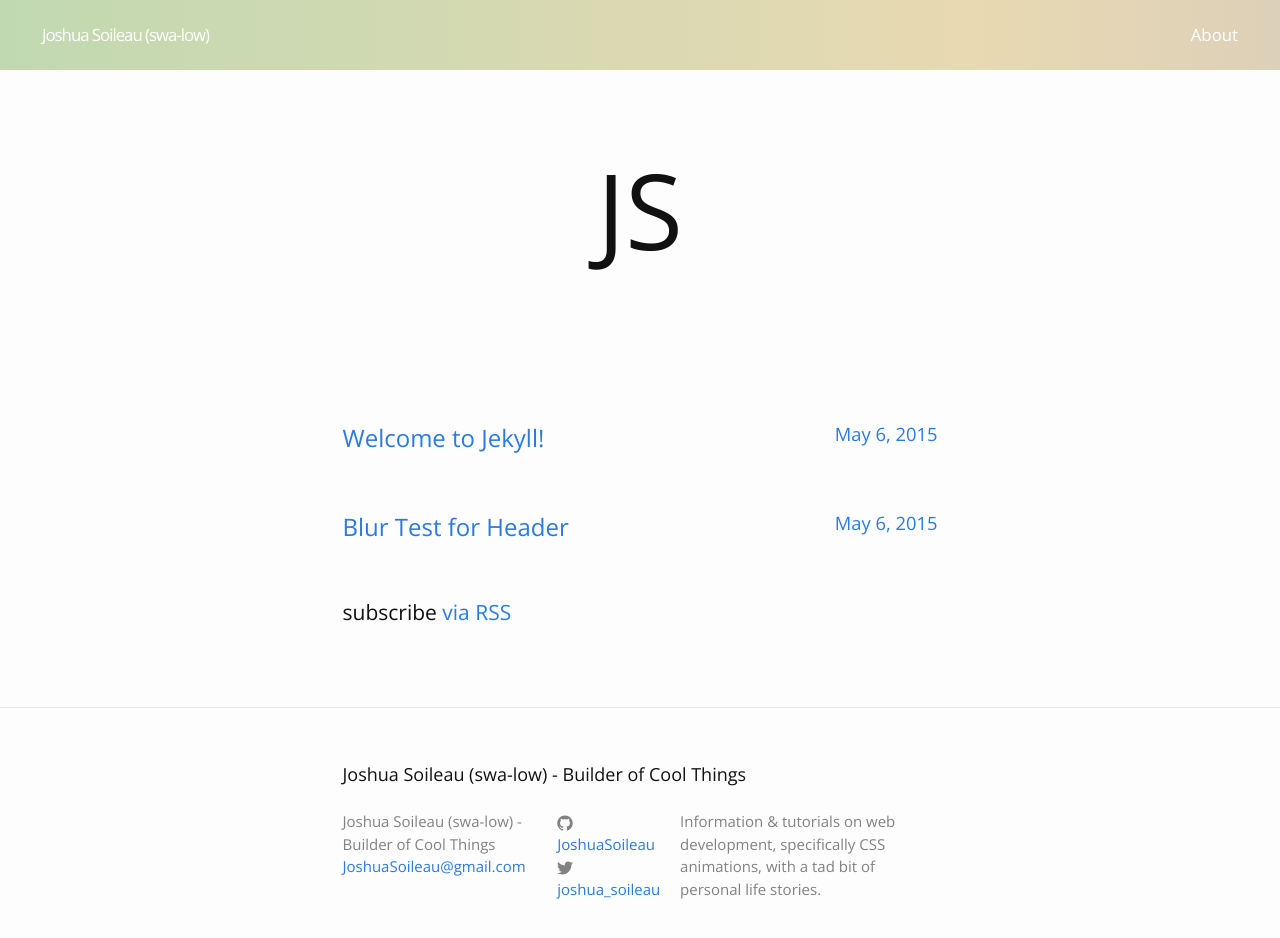
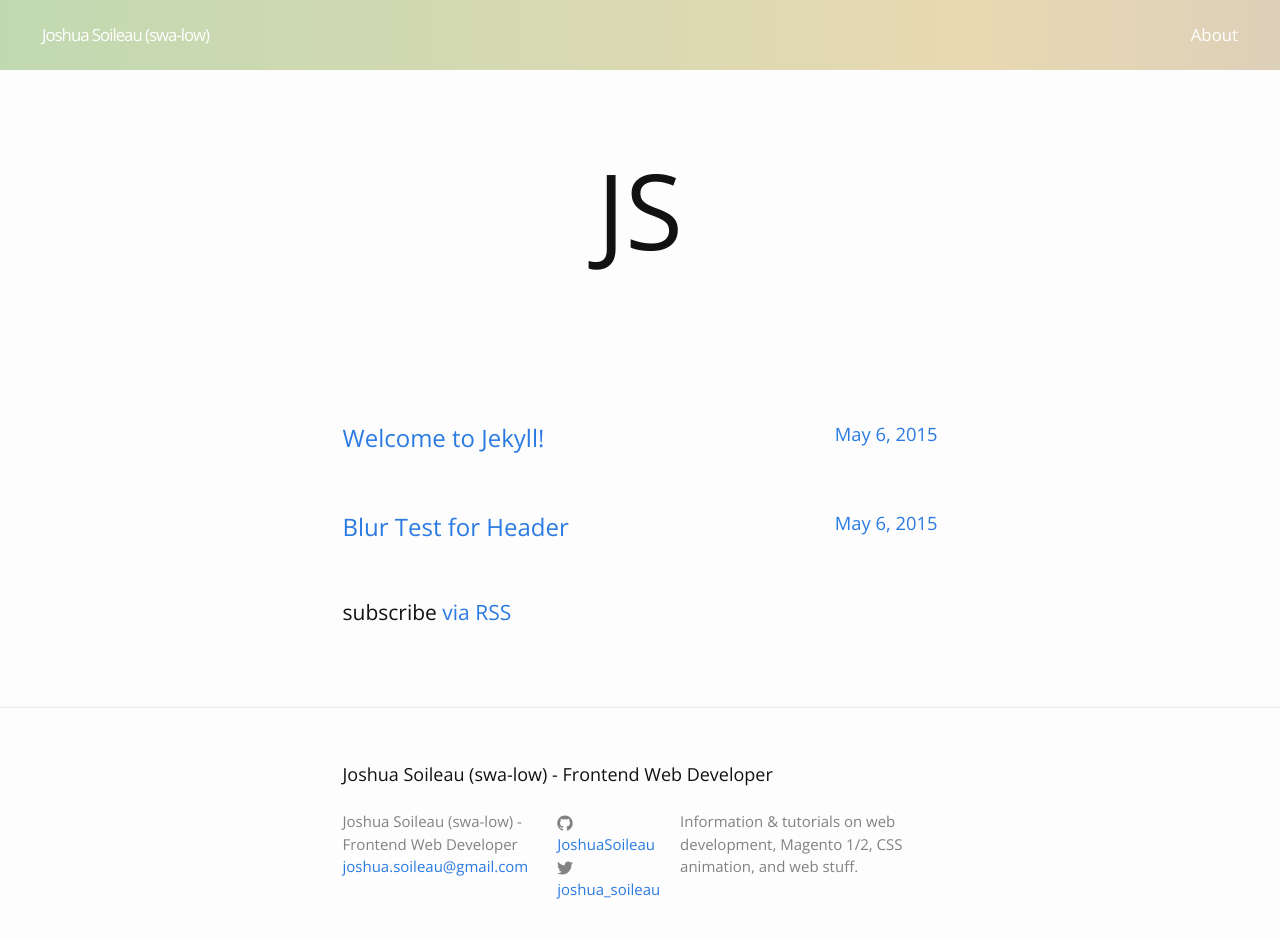
Before and after one commit to JoshuaSoileau/relead-marketing, a Jekyll site: the page built from index.html, in a window 1280 px wide and 990 px high. Shown: the top 938 px of the window. Built offline with Jekyll 4.4.1, drawn with Linux system fonts in a browser that asks for light colours.

Commit message:
Adjust configs

```diff
--- a/_config.yml
+++ b/_config.yml
@@ -1,8 +1,8 @@
 # Site settings
-title: Joshua Soileau (swa-low) - Builder of Cool Things
-email: JoshuaSoileau@gmail.com
+title: Joshua Soileau (swa-low) - Frontend Web Developer
+email: joshua.soileau@gmail.com
 description: > # this means to ignore newlines until "baseurl:"
-  Information & tutorials on web development, specifically CSS animations, with a tad bit of personal life stories.
+  Information & tutorials on web development, Magento 1/2, CSS animation, and web stuff.
 baseurl: "" # the subpath of your site, e.g. /blog/
 url: "http://joshuasoileau.github.io" # the base hostname & protocol for your site
 twitter_username: joshua_soileau
```
